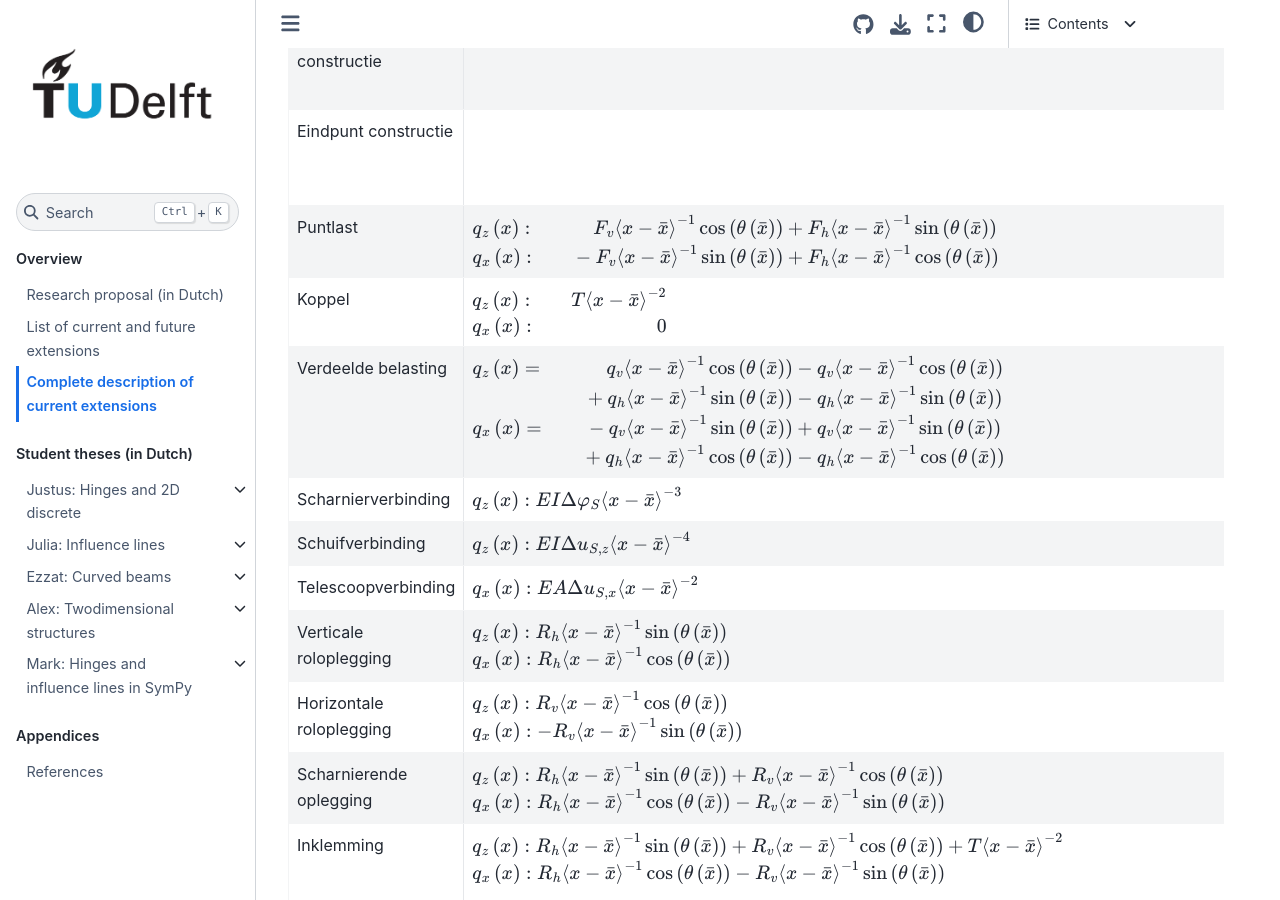
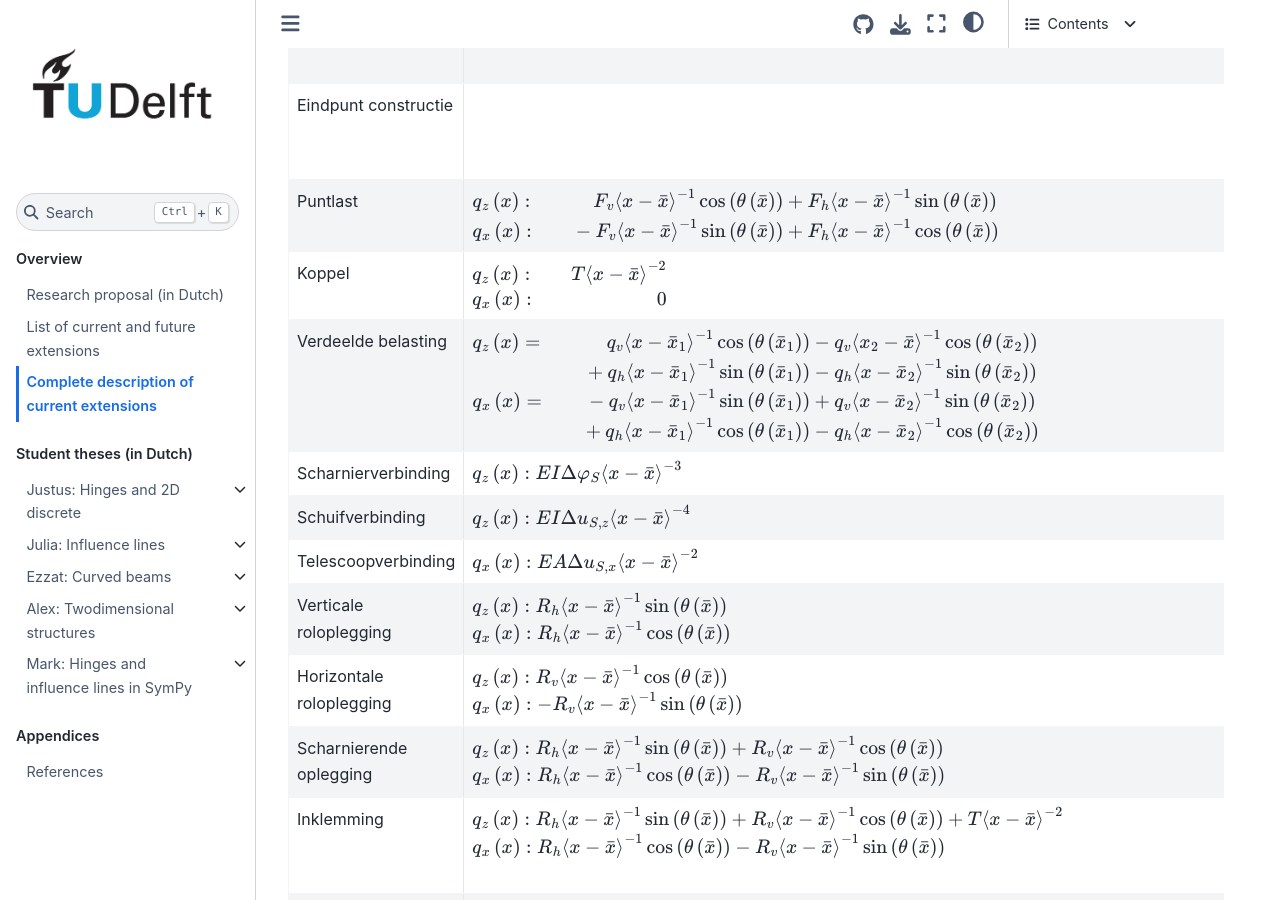
Before and after one commit to TeachBooks/Macaulays_method, a Jupyter Book: the page built from book/current_extensions.md, in a window 1280 px wide and 900 px high, scrolled down 20076 px. Built offline with Jupyter Book 1.0.4 settings and Sphinx 7.4.7 and the Sphinx Book theme 1.1.4, drawn with Linux system fonts in a browser that asks for light colours; pages that are not in the unit, such as notebooks, are missing from menus; comment, search, counter and statistics services are not loaded; cross-references to code outside the pages are shown as plain code; some of the changed lines change nothing that is shown; some of the changed text lies outside the part shown.

Commit message:
Update current_extensions.md

````diff
--- a/book/current_extensions.md
+++ b/book/current_extensions.md
@@ -74,7 +74,7 @@
 
 #### Voorbeeld $n = -1$
 
-Voor $n = -1$ evalueert de functie {eq}`vgl_4` voor het gehele domein naar 0. Als de originele definitie wordt aangehouden met $f\left(x\right)=\infty$ op $x=\bar x$ staat deze functie ook wel bekend als de Dirac-Delta functie.
+Voor $n = -1$ evalueert de functie {eq}`vgl_4` voor het gehele domein naar 0. Als de originele definitie wordt aangehouden met $f\left(\bar x\right)=\infty$ staat deze functie ook wel bekend als de Dirac-Delta functie.
 
 #### Voorbeeld $n = 0$
 
@@ -117,7 +117,7 @@
 Belastingen kunnen worden beschreven door de een singulariteitsfunctie van bijbehorende orde te vermenigvuldigen met de waarde van de kracht of verbinding. Naar aanleiding van het assenstelsel wordt een kracht positief of negatief gemodelleerd.
 
 #### Puntlast
-Een puntlast geeft belasting op een enkele plek in de constructie. Een puntlast kan gemodelleerd worden met de Dirac-delta functie. Een puntlast met een waarde $F$, ter plaatse van punt $\bar x$ waarbij de staaf een hoek $\theta \left( \bar x \right)$ heeft, wordt gemodelleerd zoals getoond in {eq}`puntlast_1d` en {eq}`puntlast_2d`. In 2d wordt de kracht ontbonden in de langs- en loodrechte richting volg
+Een puntlast geeft belasting op een enkele plek in de constructie. Een puntlast kan gemodelleerd worden met de Dirac-delta functie. Een puntlast met een waarde $F$, ter plaatse van punt $\bar x$ waarbij de staaf een hoek $\theta \left( \bar x \right)$ heeft, wordt gemodelleerd zoals getoond in {eq}`puntlast_1d` en {eq}`puntlast_2d`. In 2d wordt de kracht ontbonden in de langs- en loodrechte richting:
 
 ```{math}
 :label: puntlast_1d
@@ -574,8 +574,8 @@
 | Beginpunt constructie | | $N\left(\bar x^-\right) = 0$ <br> $V\left(\bar x^-\right) = 0$ <br> $M\left(\bar x^-\right) = 0$ <br> | Integratieconstantes $C_V$, $C_M$, $C_N$ |
 | Eindpunt constructie | | $N\left(\bar x\right) = 0$ <br> $V\left(\bar x^+\right) = 0$ <br> $M\left(\bar x^+\right) = 0$ <br> | Integratieconstantes $C_w$, $C_{\varphi}$, $C_u$ |
 | Puntlast | $\begin{align} &q_z\left(x\right) : &F_{v} \left\langle x - \bar x \right\rangle^{- 1}\cos\left( \theta \left(\bar x\right) \right) &+F_{h} \left\langle x - \bar x \right\rangle^{- 1}\sin\left( \theta \left(\bar x\right) \right) \\ &q_x\left(x\right) : &- F_{v} \left\langle x - \bar x \right\rangle^{- 1}\sin\left( \theta\left(\bar x\right) \right) &+F_{h} \left\langle x - \bar x \right\rangle^{- 1}\cos\left( \theta \left(\bar x\right) \right) \end{align}$ | | |
-| Koppel | $\begin{align} &q_z\left(x\right): &T \left\langle x - \bar x \right\rangle^{- 2} \\ &q_x\left(x\right): &0\end{align}$ | | |
-| Verdeelde belasting | $\begin{align} &q_z\left(x\right)= &q_{v} \left\langle x - \bar x \right\rangle^{- 1} \cos \left( \theta \left(\bar x\right) \right) &-q_{v} \left\langle x - \bar x \right\rangle^{- 1} \cos \left( \theta \left(\bar x\right) \right) \\ & &+ q_{h} \left\langle x - \bar x \right\rangle^{- 1} \sin \left( \theta \left(\bar x\right) \right) &-q_{h} \left\langle x - \bar x \right\rangle^{- 1} \sin \left( \theta \left(\bar x\right) \right) \\& q_x \left(x \right) = &- q_{v} \left\langle x - \bar x \right\rangle^{- 1} \sin \left( \theta \left(\bar x\right) \right) &+q_{v} \left\langle x - \bar x \right\rangle^{- 1} \sin \left( \theta \left(\bar x\right) \right) \\ &&+q_{h} \left\langle x - \bar x \right\rangle^{- 1} \cos \left( \theta \left(\bar x\right) \right) &- q_{h} \left\langle x - \bar x \right\rangle^{- 1} \cos \left( \theta \left(\bar x\right) \right) \end{align}$ |||
+| Koppel | $\begin{align} &q_z\left(x\right): &T \left\langle x - \bar x \right\rangle^{- 2} \\ &q_x\left(x\right): &0 \end{align}$ | | |
+| Verdeelde belasting | $\begin{align} &q_z\left(x\right)= &q_{v} \left\langle x - \bar x_1 \right\rangle^{- 1} \cos \left( \theta \left(\bar x_1\right) \right) &-q_{v} \left\langle x_2 - \bar x \right\rangle^{- 1} \cos \left( \theta \left(\bar x_2\right) \right) \\ & &+ q_{h} \left\langle x - \bar x_1 \right\rangle^{- 1} \sin \left( \theta \left(\bar x_1\right) \right) &-q_{h} \left\langle x - \bar x_2 \right\rangle^{- 1} \sin \left( \theta \left(\bar x_2\right) \right) \\ & q_x \left(x \right) = &- q_{v} \left\langle x - \bar x_1 \right\rangle^{- 1} \sin \left( \theta \left(\bar x_1\right) \right) &+q_{v} \left\langle x - \bar x_2 \right\rangle^{- 1} \sin \left( \theta \left(\bar x_2\right) \right) \\ &&+q_{h} \left\langle x - \bar x_1 \right\rangle^{- 1} \cos \left( \theta \left(\bar x_1\right) \right) &- q_{h} \left\langle x - \bar x_2 \right\rangle^{- 1} \cos \left( \theta \left(\bar x_2\right) \right) \end{align}$ |||
 | Scharnierverbinding | $q_z\left(x\right) : EI \Delta \varphi_S \left\langle x - \bar x \right\rangle^{- 3}$ | $M \left(\bar x\right) = 0$| $\Delta \varphi_S$ |
 | Schuifverbinding | $q_z\left(x\right): EI \Delta u_{S,z} \left\langle x - \bar x \right\rangle^{- 4}$ | $V \left(\bar x\right) = 0$| $\Delta u_{S,z}$ |
 | Telescoopverbinding | $q_x\left(x\right) :EA \Delta u_{S,x} \left\langle x - \bar x \right\rangle^{- 2}$ | $N \left(\bar x\right) = 0$| $\Delta u_{S,x}$ |
````
